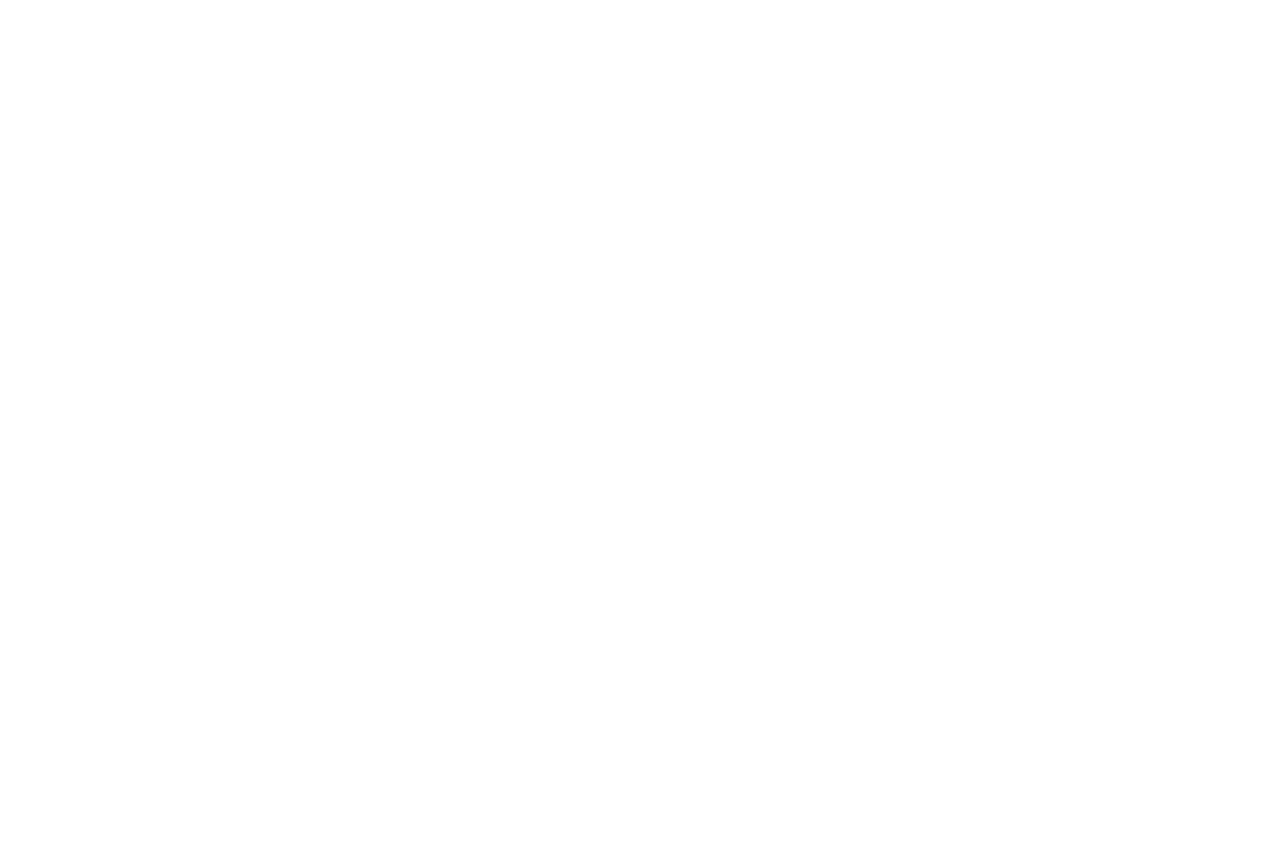
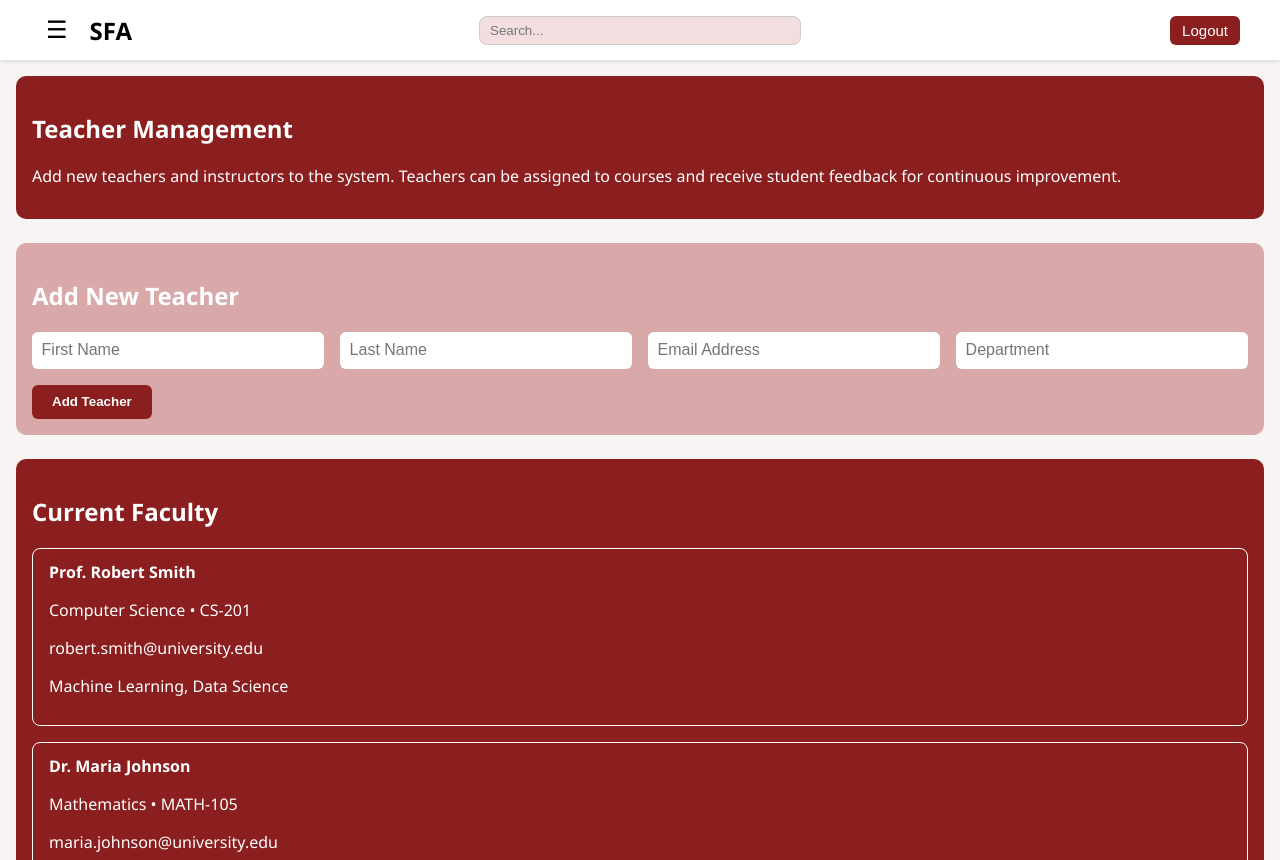
Before and after one commit to deenamshahi/student-feedback-sentiment-analysis, a React (Vite) app in the folder frontend/: page /teacher-management in a window 1280 px wide. Before the commit this address had no page. Before the commit the page ends 800 px from the top, so only its background shows below. Built offline with nearby package versions, Linux system fonts and the light colour scheme.

Commit message:
Updated frontend/src with latest changes

```diff
--- a/frontend/src/App.jsx
+++ b/frontend/src/App.jsx
@@ -5,16 +5,18 @@ import StudentDashboard from './pages/StudentDashboard';
 import AdminDashboard from './pages/AdminDashboard';
 import CreateForm from './Components/CreateForm';
 import AddStudentPage from './pages/AddStudentPage';
+import TeacherManagement from './pages/TeacherManagement';
 
 const App = () => {
   return (
     <Router>
       <Routes>
-        <Route path="/" element={<LoginPage />} />
+        <Route path="/login" element={<LoginPage />} />
         <Route path="/student-dashboard" element={<StudentDashboard />} />
         <Route path="/admin-dashboard" element={<AdminDashboard />} />
         <Route path="/create-form" element={<CreateForm />} />
         <Route path="/add-student" element={<AddStudentPage />} />
+        <Route path="/teacher-management" element={<TeacherManagement />} />
       </Routes>
     </Router>
   );
--- a/frontend/src/CSS/AddStudent.css
+++ b/frontend/src/CSS/AddStudent.css
@@ -72,3 +72,40 @@
 .student-card {
   margin-bottom: 15px;
 }
+
+/* Sidebar responsive shift */
+.add-student-page {
+  display: flex;
+  transition: all 0.3s ease;
+}
+
+.sidebar-open .main-content {
+  margin-left: 220px;
+  transition: all 0.3s ease;
+}
+
+.main-content {
+  flex: 1;
+  padding: 1rem;
+  transition: all 0.3s ease;
+}
+
+/* Toast Notification */
+.toast-success {
+  position: fixed;
+  top: 80px;
+  right: 30px;
+  background-color: #4CAF50;
+  color: white;
+  padding: 12px 20px;
+  border-radius: 6px;
+  box-shadow: 0px 4px 10px rgba(0,0,0,0.2);
+  z-index: 999;
+  animation: fadeInOut 3s ease-in-out;
+}
+
+@keyframes fadeInOut {
+  0% { opacity: 0; transform: translateY(-20px); }
+  10%, 90% { opacity: 1; transform: translateY(0); }
+  100% { opacity: 0; transform: translateY(-20px); }
+}
--- a/frontend/src/CSS/AdminDashboard.css
+++ b/frontend/src/CSS/AdminDashboard.css
@@ -32,14 +32,15 @@
 
 .card {
   flex: 1;
-  padding: 1.5rem;
+  /* height: 10rem; */
+  padding: 6.5rem;
   text-align: center;
   font-weight: bold;
   border-radius: 10px;
   color: white;
 }
 
-.card.total { background: #a5d6a7; }
+.card.total { background: #32cacd; }
 .card.positive { background: #008000B2; }
 .card.negative { background: #FF0800B2; }
 .card.neutral { background: #FEA761CC; }
--- a/frontend/src/CSS/Navbar.css
+++ b/frontend/src/CSS/Navbar.css
@@ -48,7 +48,14 @@
   background-color: #f2dede;
 }
 
-.profile-icon {
-  font-size: 20px;
+.logout-btn {
+  font-size: 15px;
   margin-left: auto;
+  padding: 6px 12px;
+  background-color: #8b1e1e;
+  color: white;
+  border: none;
+  border-radius: 6px;
+  cursor: pointer;
+  transition: background-color 0.3s ease;
 }
--- a/frontend/src/CSS/StudentDashboard.css
+++ b/frontend/src/CSS/StudentDashboard.css
@@ -24,10 +24,15 @@ body {
   color: #800020;
 }
 
-.submission-link {
-  color: #800020;
-  font-weight: 500;
+.logout button{
+  background-color: #800020;
+  font-size: 15px;
   cursor: pointer;
+  color: white;
+  padding: 0.5rem 1rem;
+  border: none;
+  border-radius: 6px;
+  transition: background-color 0.3s ease;
 }
 
 .welcome-box {
--- /dev/null
+++ b/frontend/src/CSS/TeacherManagement.css
@@ -0,0 +1,110 @@
+body {
+  margin: 0;
+}
+
+.teacher-page {
+  display: flex;
+  height: 100vh;
+  background-color: #f9f4f4;
+  margin-top: 60px;
+}
+
+
+/* Main */
+.main-content {
+  flex: 1;
+  padding: 1rem;
+  overflow-y: auto;
+}
+
+
+/* Section Box */
+.section-box {
+  background-color: white;
+  padding: 1rem;
+  border-radius: 10px;
+  margin-bottom: 1.5rem;
+}
+
+.section-box.red {
+  background-color: #8b1e1e;
+  color: white;
+}
+
+.section-box.pink {
+  background-color: #d9a9a9;
+  color: white;
+}
+
+/* Form */
+.form-grid {
+  display: grid;
+  grid-template-columns: repeat(auto-fit, minmax(220px, 1fr));
+  gap: 1rem;
+  margin: 1rem 0;
+}
+
+.form-grid input {
+  padding: 0.6rem;
+  border-radius: 6px;
+  border: none;
+  font-size: 1rem;
+}
+
+/* Button */
+.add-btn {
+  background-color: #8b1e1e;
+  color: white;
+  padding: 0.6rem 1.25rem;
+  border: none;
+  border-radius: 6px;
+  font-weight: bold;
+  cursor: pointer;
+}
+
+/* Teacher Card */
+.teacher-card {
+  background-color: #8b1e1e;
+  color: white;
+  padding: 0.75rem 1rem;
+  margin-top: 1rem;
+  border-radius: 8px;
+  border: 1px solid white;
+}
+
+/* Sidebar Toggle Shrink Effect */
+.teacher-page {
+  display: flex;
+  transition: all 0.3s ease;
+}
+
+.sidebar-open .main-content {
+  margin-left: 250px;
+  transition: all 0.3s ease;
+}
+
+.main-content {
+  flex: 1;
+  padding: 1rem;
+  transition: all 0.3s ease;
+}
+
+/* Toast Notification */
+.toast-success {
+  position: fixed;
+  top: 80px;
+  right: 30px;
+  background-color: #4CAF50;
+  color: white;
+  padding: 12px 20px;
+  border-radius: 6px;
+  box-shadow: 0px 4px 10px rgba(0,0,0,0.2);
+  z-index: 999;
+  animation: fadeInOut 3s ease-in-out;
+}
+
+@keyframes fadeInOut {
+  0% { opacity: 0; transform: translateY(-20px); }
+  10%, 90% { opacity: 1; transform: translateY(0); }
+  100% { opacity: 0; transform: translateY(-20px); }
+}
--- a/frontend/src/Components/Navbar.jsx
+++ b/frontend/src/Components/Navbar.jsx
@@ -7,6 +7,10 @@ const Navbar = ({ toggleSidebar }) => {
   const handleBackHome = () => {
     navigate('/admin-dashboard'); // Navigate to the home page or login page
   };
+  const handleLogout = () => {
+    // Logic to handle logout, e.g., clearing tokens, redirecting to login
+    navigate('/login');
+  };
   return (
   <nav className="navbar">
   <div className="navbar-inner">
@@ -15,10 +19,10 @@ const Navbar = ({ toggleSidebar }) => {
       <h1 onClick={handleBackHome}>SFA</h1>
     </div>
     <div className="center">
-      <input type="text" className="search-box" placeholder="Search Student" />
+      <input type="text" className="search-box" placeholder="Search..." />
     </div>
     <div className="right">
-      <span className="profile-icon">👤</span>
+      <button className="logout-btn" onClick={handleLogout}>Logout</button>
     </div>
   </div>
 </nav>
--- a/frontend/src/Components/Sidebar.jsx
+++ b/frontend/src/Components/Sidebar.jsx
@@ -10,12 +10,14 @@ const Sidebar = ({ isOpen }) => {
   const handleAddStudentClick = () => {
     navigate('/add-student');
   };
+  const handleTeacherManagementClick = () => {
+    navigate('/teacher-management');
+  };
   return (
      <aside className={`sidebar ${isOpen ? 'open' : ''}`}>
       <ul>
-        <li>Teachers</li>
+        <li onClick={handleTeacherManagementClick}>Teachers</li>
         <li onClick={handleAddStudentClick}>Students</li>
-        <li>Analytics</li>
         <li onClick={handleFormClick}>Create Form</li>
       </ul>
     </aside>
--- a/frontend/src/pages/AddStudentPage.jsx
+++ b/frontend/src/pages/AddStudentPage.jsx
@@ -1,17 +1,83 @@
-import React from 'react';
+import React, { useState } from 'react';
 import '../CSS/AddStudent.css';
 import Navbar from '../Components/Navbar';
 import Sidebar from '../Components/Sidebar';
-import { useState } from 'react';
 
 const AddStudentPage = () => {
-const [sidebarOpen, setSidebarOpen] = useState(false);
-const toggleSidebar = () => setSidebarOpen(!sidebarOpen);
+  const [sidebarOpen, setSidebarOpen] = useState(false);
+  const toggleSidebar = () => setSidebarOpen(!sidebarOpen);
+
+  const [students, setStudents] = useState([
+    {
+      name: 'John Doe',
+      id: 'S2024001',
+      department: 'Computer Science',
+      year: 'Junior',
+      email: 'john.doe@university.edu'
+    },
+    {
+      name: 'Sarah Johnson',
+      id: 'S2024002',
+      department: 'Mathematics',
+      year: 'Sophomore',
+      email: 'sarah.johnson@university.edu'
+    }
+  ]);
+
+  const [form, setForm] = useState({
+    firstName: '',
+    lastName: '',
+    email: '',
+    studentId: '',
+    department: '',
+    year: ''
+  });
+
+  const [showToast, setShowToast] = useState(false);
+
+  const handleChange = (e) => {
+    setForm({ ...form, [e.target.name]: e.target.value });
+  };
+
+  const handleSubmit = (e) => {
+    e.preventDefault();
+    const { firstName, lastName, email, studentId, department, year } = form;
+
+    if (!firstName || !lastName || !email || !studentId || !department || !year) return;
+
+    const newStudent = {
+      name: `${firstName} ${lastName}`,
+      id: studentId,
+      department,
+      year,
+      email
+    };
+
+    setStudents([...students, newStudent]);
+
+    setForm({
+      firstName: '',
+      lastName: '',
+      email: '',
+      studentId: '',
+      department: '',
+      year: ''
+    });
+
+    setShowToast(true);
+    setTimeout(() => setShowToast(false), 3000);
+  };
+
   return (
     <div className={`add-student-page ${sidebarOpen ? 'sidebar-open' : ''}`}>
-        <Navbar toggleSidebar={toggleSidebar} />
+      <Navbar toggleSidebar={toggleSidebar} />
       <Sidebar isOpen={sidebarOpen} />
       <main className="main-content">
+
+        {showToast && (
+          <div className="toast-success">✅ Student added successfully!</div>
+        )}
+
         <header className="page-header">
           <h2>Student Management</h2>
           <p>
@@ -22,18 +88,54 @@ const toggleSidebar = () => setSidebarOpen(!sidebarOpen);
 
         <section className="form-section">
           <h3>Add New Student</h3>
-          <form className="student-form">
+          <form className="student-form" onSubmit={handleSubmit}>
             <div className="form-row">
-              <input type="text" placeholder="First Name" />
-              <input type="text" placeholder="Last Name" />
+              <input
+                type="text"
+                name="firstName"
+                placeholder="First Name"
+                value={form.firstName}
+                onChange={handleChange}
+              />
+              <input
+                type="text"
+                name="lastName"
+                placeholder="Last Name"
+                value={form.lastName}
+                onChange={handleChange}
+              />
             </div>
             <div className="form-row">
-              <input type="email" placeholder="Email Address" />
-              <input type="text" placeholder="Student ID" />
+              <input
+                type="email"
+                name="email"
+                placeholder="Email Address"
+                value={form.email}
+                onChange={handleChange}
+              />
+              <input
+                type="text"
+                name="studentId"
+                placeholder="Student ID"
+                value={form.studentId}
+                onChange={handleChange}
+              />
             </div>
             <div className="form-row">
-              <input type="text" placeholder="Department" />
-              <input type="text" placeholder="Academic Year" />
+              <input
+                type="text"
+                name="department"
+                placeholder="Department"
+                value={form.department}
+                onChange={handleChange}
+              />
+              <input
+                type="text"
+                name="year"
+                placeholder="Academic Year"
+                value={form.year}
+                onChange={handleChange}
+              />
             </div>
             <button type="submit" className="add-btn">Add Student</button>
           </form>
@@ -41,19 +143,16 @@ const toggleSidebar = () => setSidebarOpen(!sidebarOpen);
 
         <section className="students-list">
           <h3>Students</h3>
-          <div className="student-card">
-            <strong>John Doe</strong><br />
-            S2024001 • Computer Science • Junior<br />
-            john.doe@university.edu
-          </div>
-          <div className="student-card">
-            <strong>Sarah Johnson</strong><br />
-            S2024002 • Mathematics • Sophomore<br />
-            sarah.johnson@university.edu
-          </div>
+          {students.map((s, idx) => (
+            <div key={idx} className="student-card">
+              <strong>{s.name}</strong><br />
+              {s.id} • {s.department} • {s.year}<br />
+              {s.email}
+            </div>
+          ))}
         </section>
       </main>
-      </div>
+    </div>
   );
 };
 
--- a/frontend/src/pages/StudentDashboard.jsx
+++ b/frontend/src/pages/StudentDashboard.jsx
@@ -7,6 +7,7 @@ const StudentDashboard = () => {
   const [selectedCourse, setSelectedCourse] = useState('');
   const [selectedInstructor, setSelectedInstructor] = useState('');
   const [questions, setQuestions] = useState([]);
+
 
   useEffect(() => {
     // Simulated fetch – later replace with actual API call
@@ -36,7 +37,7 @@ const StudentDashboard = () => {
     <div className="student-dashboard-container">
       <header className="student-header">
         <div className="logo">SFA</div>
-        <div className="submission-link">My submissions</div>
+        <div className="logout"><button>Logout</button></div>
       </header>
     <div className="student-dashboard">
 
```
